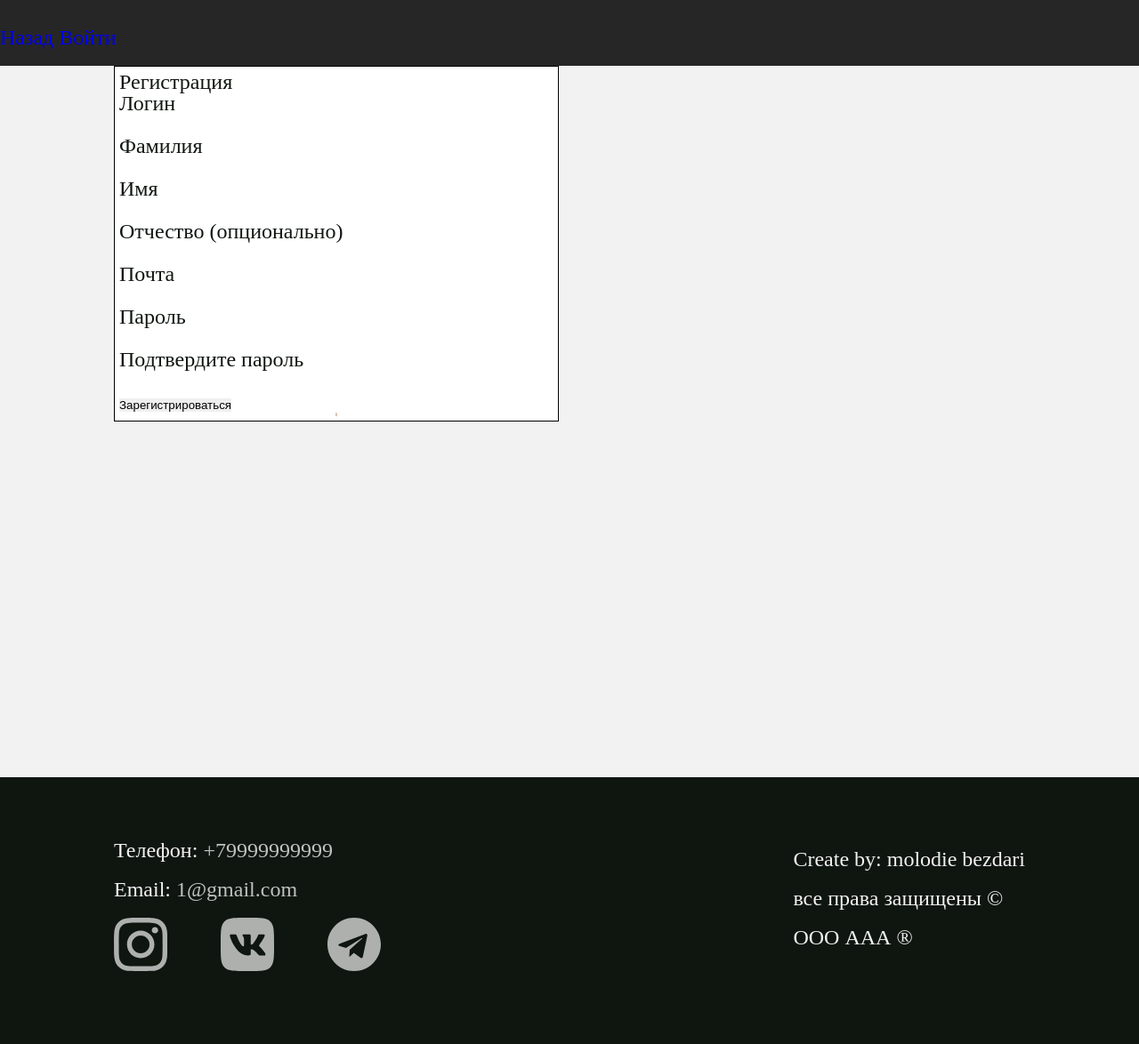
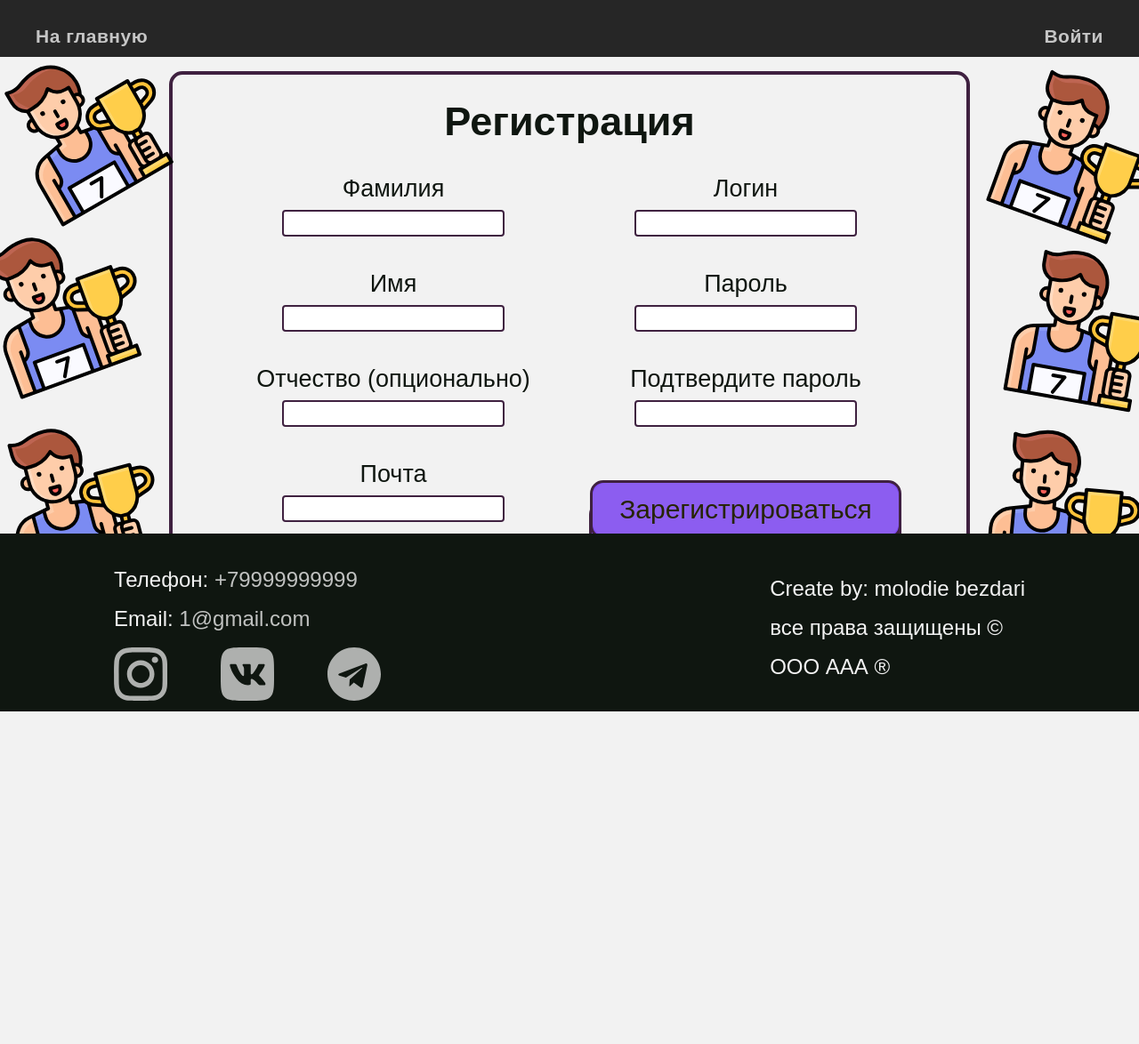
Before and after one commit to zhukovrost/projects, a PHP site: page /reg.php in a window 1280 px wide. Shown: the whole page at 89% size. After the commit the page ends 800 px from the top, so only its background shows below. Run offline with PHP 8.4, Linux system fonts and the light colour scheme.

Commit message:
stylize reg and log

```diff
--- a/css/reset.css
+++ b/css/reset.css
@@ -56,6 +56,11 @@ img, svg {
 	height: auto;
 }
 
+button, input[type="submit"] {
+    display: inline-block;
+    cursor: pointer;
+}
+
 /* Form */
 
 /* input, textarea, button, select {
@@ -67,11 +72,6 @@ img, svg {
 
 input::-ms-clear {
 	display: none;
-}
-
-button, input[type="submit"] {
-    display: inline-block;
-    cursor: pointer;
 }
 
 input:focus, input:active,
--- a/css/style.css
+++ b/css/style.css
@@ -15,7 +15,7 @@ body{
     background-color: #F2F2F2;
     color: #0f1610;
     font-weight: 400;
-    font-family: 'Comfortaa';
+    font-family: 'Montserrat', sans-serif;
 }
 
 .container{
@@ -24,6 +24,28 @@ body{
 }
 
 /* ===========HEADER========== */
+.header_question{
+    width: 50px;
+    height: 50px;
+    position: absolute;
+    z-index: 10;
+    top: 10%;
+    left: 2%;
+    opacity: 0.7;
+    transition: .3s ease;
+}
+
+.header_question:hover{
+    opacity: 1;
+}
+
+.regenlog_header{
+    display: flex;
+    justify-content: space-between;
+    padding: 30px 40px 30px 40px;
+    height: 8vh;
+}
+
 header{
     position: relative;
     top: 0;
@@ -31,7 +53,7 @@ header{
     z-index: 1;
     width: 100%;
     height: auto;
-    padding: 30px 0px 20px;
+    padding: 30px 0px 30px;
     background-color: #262626;
     color: #F2F2F2;
 }
@@ -360,8 +382,8 @@ main{
 .layer4{
     position: relative;
     z-index: -5;
-    top: 20%;
-    left: 52%;
+    top: 50%;
+    left: -18%;
 }
 
 .line4{
@@ -379,8 +401,8 @@ main{
 /* ==========FOOTER========== */
 
 footer{
-    height: 300px;
-    padding: 50px 0px;
+    height: 25vh;
+    padding: 20px 0px;
     background-color: #0f1610;
     color: #F2F2F2;
 }
@@ -436,44 +458,6 @@ footer a:hover{
 
 .success{
 	color: lime;
-}
-
-/* ============ regenlog.php ============== */
-
-.container .regenlog{
-	flex-direction:row;
-	align-items: center;
-	justify-content: space-around;
-}
-
-.login_form, .registration_form{
-	background-color: white;
-	border: black 1px solid;
-	display: flex;
-	flex-direction: column;
-	padding: 5px;
-	width: 500px;
-}
-
-.registration_form{
-	height: 400px;
-}
-
-.login_form{
-	height: 200px;
-}
-
-.nav_without_menu{
-	position: fixed;
-	width: 93%;
-	height: 70px;
-	padding-right: 5%;
-	padding-left: 2%;
-	display: flex;
-	justify-content: space-between;
-	flex-direction: row;
-	align-items: center;
-	background-color: lightgrey;
 }
 /* =================== constructor	===============*/
 
@@ -580,3 +564,265 @@ footer a:hover{
   margin: 5px;
   padding: 5px;
 }
+
+
+
+
+
+/* ======================REGENLOG==================== */
+
+/* reg, log, back buttons */
+
+.regenlog_cover{
+	position: absolute;
+    z-index: 10;
+	right: 3%;
+	top: 15%;
+}
+
+.log_button, .reg_button, .back_button{
+    letter-spacing: 0.5px;
+    font-size: 21px;
+    font-weight: 600;
+    position: relative;
+	color: #f2f2f2c7;
+    transition: .3s ease;
+}
+
+.log_button{
+	margin-right: 30px;
+}
+
+.log_button::before, .reg_button::before, .back_button::before{
+	content: '';
+	position: absolute;
+	top: 140%;
+	width: 0%;
+	height: 6%;
+	background-color: #F2F2F2;
+	transition: .3s ease;
+}
+
+.log_button:hover, .reg_button:hover, .back_button:hover{
+	color: #f2f2f2;
+}
+
+.log_button:hover::before, .reg_button:hover::before, .back_button:hover::before{
+	width: 100%;
+}
+
+
+
+.regenlog{
+	height: 67vh;
+	max-height: 67vh;
+}
+
+.login_form, .registration_form{
+	position: relative;
+    top: 20%;
+	width: 500px;
+	padding: 40px 0px;
+	border: 4px solid #3F2140;
+	border-radius: 15px;
+	text-align: center;
+	margin-left: auto;
+	margin-right: auto;
+
+	font-size: 27px;
+}
+
+.login_form h1, .registration_form h1{
+	font-size: 40px;
+    font-weight: 800;
+	margin-bottom: 40px;
+}
+
+.login_form input, .registration_form input , .registration_form select{
+	margin: 10px 0px 40px 0px;
+    width: 250px;
+    height: 30px;
+	border-radius: 4px;
+	color: #262401;
+	border: 2px solid #3F2140;
+    font-size: 20px;
+}
+
+.button_login input{
+	width: 100%;
+	height: 100%;
+	position: absolute;
+	top: 0;
+	left: 0;
+    background-color: #8c5df0;
+	border: none;
+	margin: 0px 0px 0px 0px;
+    border-radius: 15px;
+	font-size: 30px;
+
+    transition: .3s ease;
+}
+
+.button_login{
+	margin-top: 20px;
+	margin-left: auto;
+	margin-right: auto;
+	width: 200px;
+	background-color: #7f49f2;
+	padding: 30px 40px;
+	border: 3px solid #3F2140;
+	border-radius: 15px;
+	transform-style: preserve-3d;
+	transition: .2s ease-in-out;
+}
+
+.button_login::before{
+	content: '';
+	width: 103.5%;
+	height: 100%;
+	position: absolute;
+	left: -1.5%;
+	top: 0;
+	border-radius: inherit;
+	border: 3px solid #3F2140;
+	background-color: #7E49F2;
+	-webkit-transform: translate3d(0, 0.75em, -1em);
+	transform: translate3d(0, 0.75em, -1em);
+	transition: .2s ease-in-out;
+}
+
+.button_login:hover{
+	color: #000000;
+	background-color: #673ac9;
+	transform: translate(0, 0.25em);
+}
+
+.button_login:hover input{
+    background-color: #7645df;
+}
+
+.button_login:hover::before{
+	transform: translate3d(0, 0.5em, -1em);
+}
+
+.button_login:active{
+	transform: translate(0, 0.75em);
+}
+
+.button_login:active::before{
+	transform: translate3d(0, 0em, -1em);
+}
+
+
+.login_form svg, .registration_form svg{
+	position: absolute;
+	top: 0;
+	left: 0;
+	width: 170px;
+	height: 170px;
+}
+
+.login_form .first_svg{
+	top: -25%;
+	left: -45%;
+	transform: rotateZ(-35deg);
+}
+
+.login_form .second_svg{
+	top: 20%;
+	left: -60%;
+	transform: rotateZ(-25deg);
+}
+
+.login_form .third_svg{
+	top: 65%;
+	left: -40%;
+	transform: rotateZ(-15deg);
+}
+
+.login_form .fourth_svg{
+	top: -22%;
+	left: 110%;
+	transform: rotateZ(30deg);
+}
+
+.login_form .fifth_svg{
+	top: 25%;
+	left: 110%;
+	transform: rotateZ(15deg);
+}
+
+.login_form .sixth_svg{
+	top: 70%;
+	left: 115%;
+	transform: rotateZ(25deg);
+}
+
+
+
+
+.registration_form{
+	width: 900px;
+	padding: 30px 50px;
+    top: 3%;
+}
+
+.regform_cover{
+	display: flex;
+	justify-content: space-between;
+}
+
+.regform_cover .reg_item{
+	width: 400px;
+}
+
+.registration_form h1{
+	font-size: 45px;
+	margin-bottom: 40px;
+}
+
+.button_reg{
+	width: 350px;
+}
+
+.button_reg::before{
+	width: 102%;
+	left: -1.15%;
+}
+
+
+.registration_form .first_svg{
+	top: -5%;
+	left: -20%;
+	transform: rotateZ(-30deg);
+}
+
+.registration_form .second_svg{
+	top: 30%;
+	left: -23%;
+	transform: rotateZ(-20deg);
+}
+
+.registration_form .third_svg{
+	top: 68%;
+	left: -21%;
+	transform: rotateZ(-15deg);
+}
+
+.registration_form .fourth_svg{
+	top: 1%;
+	left: 105%;
+	transform: rotateZ(20deg);
+}
+
+.registration_form .fifth_svg{
+	top: 35%;
+	left: 106%;
+	transform: rotateZ(10deg);
+}
+
+.registration_form .sixth_svg{
+	top: 70%;
+	left: 103%;
+	transform: rotateZ(5deg);
+}
--- a/index.php
+++ b/index.php
@@ -13,12 +13,18 @@
 </head>
 <body>
 <header>
+    <div class="regenlog_cover">
+      <a class="log_button" href="log.php">Войти</a>
+      <a class="reg_button" href="reg.php">Зарегистрироваться</a>
+    </div>
+    <a href=""><img class="header_question" src="img/question.png" alt=""></a>
   <div class="container">
     <div class="header_title_block">
       <p class="header_subtitle">Lorem ipsum</p>
       <h1 class="header_title">LOREM</h1>
       <p class="header_subtitle">dolor sit amet</p>
     </div>
+
     <nav>
       <ul>
         <li><a href="#">Lorem</a>
--- a/reg.php
+++ b/reg.php
@@ -87,18 +87,16 @@ if (isset($_POST['reg_done'])){
 	<title>Document</title>
 </head>
 <body>
-<header class="default_header">
-  <a href="index.php">Назад</a>
-  <a href="log.php">Войти</a>
+<header class="regenlog_header">
+  <a class="back_button" href="index.php">На главную</a>
+  <a class="reg_button" href="log.php">Войти</a>
 </header>
-	<main>
+	<main class="regenlog">
 		<div class="container regenlog">
         <form class="registration_form" method="post">
         <h1 class="">Регистрация</h1>
           <div class="regform_cover">
             <div class="reg_item">
-            <p>Логин</p>
-            <input class="" type="text" name="reg_login">
               <p>Фамилия</p>
               <input class="" type="text" name="reg_surname">
               <p>Имя</p>
@@ -107,6 +105,10 @@ if (isset($_POST['reg_done'])){
               <input class="" type="text" name="reg_thirdname">
               <p>Почта</p>
               <input class="" type="email" name="reg_email">
+            </div>
+            <div class="reg_item">
+              <p>Логин</p>
+              <input class="" type="text" name="reg_login">
               <p>Пароль</p>
               <input class="" type="password" name="reg_password">
               <p>Подтвердите пароль</p>
```
Also changed, not shown: log.php (+8 -7 lines), img/question.png (added). Lines whose indentation alone changed are shown as unchanged.
